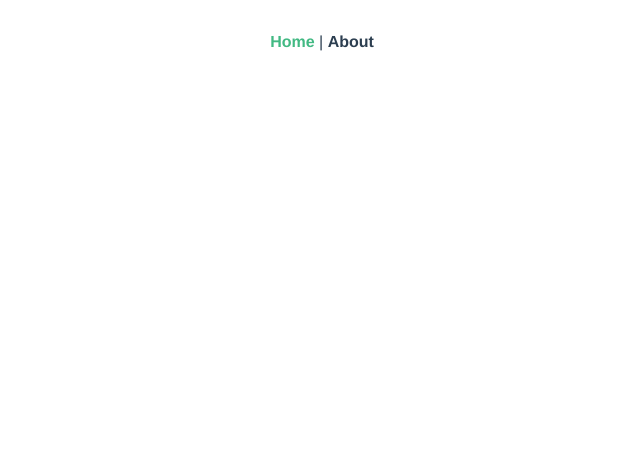
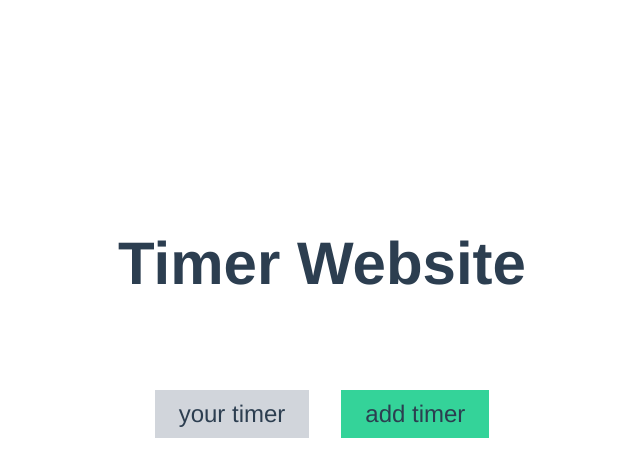
Before and after one commit to fxselazy/INT203_62130500046_Groupwork_SPA, a Vue app: page / in a window 1280 px wide. Shown: the top 476 px of the page, without its empty margins (318-958 px from the left). Built offline with nearby package versions, Linux system fonts and the light colour scheme.

Commit message:
62130500046 create homepage

```diff
--- a/src/App.vue
+++ b/src/App.vue
@@ -1,8 +1,4 @@
 <template>
-  <div id="nav">
-    <router-link to="/">Home</router-link> |
-    <router-link to="/about">About</router-link>
-  </div>
   <router-view/>
 </template>
 
--- a/src/views/Home.vue
+++ b/src/views/Home.vue
@@ -1,10 +1,26 @@
 <template>
-  <div class="home">
+  <div class="home flex justify-center items-center w-screen h-screen">
+    <div class="flex flex-col items-center space-y-24">
+      <h1 class="text-6xl font-bold">Timer Website</h1>
+      <div class="flex space-x-8 text-2xl">
+        <router-link to="">
+          <button class="bg-gray-300 py-2 px-6">
+            your timer
+          </button>
+        </router-link>
+        <router-link to="">
+          <button class="bg-green-400 py-2 px-6">
+            add timer
+          </button>
+        </router-link>
+      </div>
+      <div class="h-8"></div>
+    </div>
   </div>
 </template>
 
 <script>
 export default {
-  name: 'Home',
-}
+  name: "Home",
+};
 </script>
```
